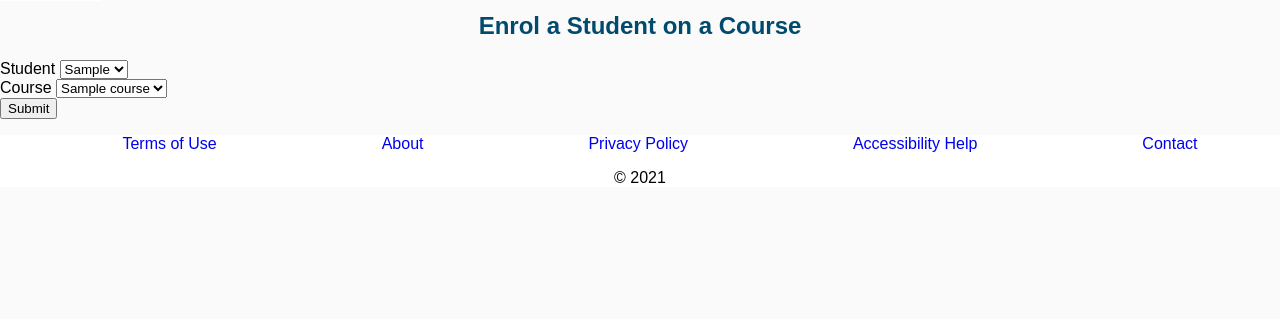
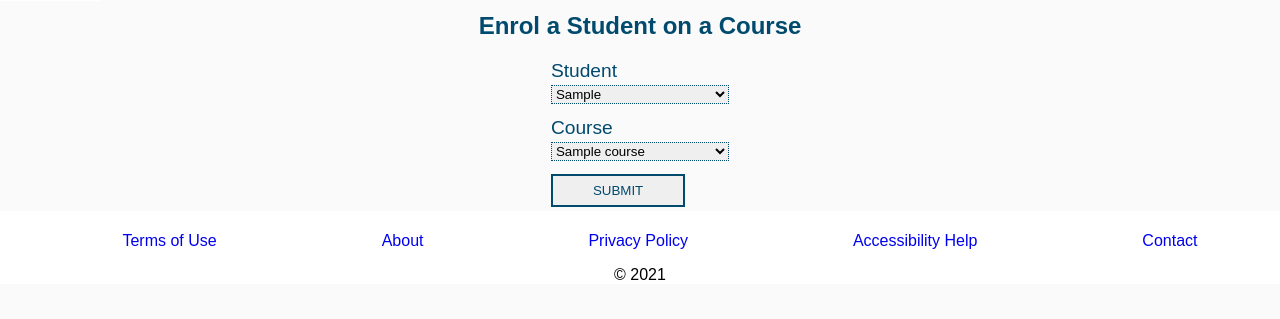
Before and after one commit to sarahclarke-skc/school_management_web_app, a Flask app: page /student_courses/new in a window 1280 px wide. Shown: the part 120-439 px from the top of the page. Run offline with Flask 2, Linux system fonts and the light colour scheme; a database or web service that is not in the repository returns one stand-in record (values such as "Sample title"); some libraries are stand-ins or nearby versions.

Commit message:
enrolment stying done

```diff
--- a/school_start_point/static/css/forms.css
+++ b/school_start_point/static/css/forms.css
@@ -27,12 +27,23 @@
     margin: 50px auto;
     display: block;
     padding: 9px;
-    border: 3px solid black;
+    border: 3px solid #004A6E;
     margin-bottom: 30px;
     border-radius: 3px;
     background: rgb(138, 175, 233);
+    border-radius: 5px;
 }
 
+.individual-student-display td {
+    padding-right: 10px;
+    padding-bottom: 10px;
+    color: #004A6E;
+}
+
+
+.individual-student-display td ul {
+    padding: 0
+}
 .all-students-display {
     max-width: 400px;
     margin: 50px auto;
@@ -53,15 +64,19 @@
 
 .all-courses-display{
     max-width: 400px;
-    margin: 50px auto;
-    display: block;
+    margin: 30px auto;
     padding: 9px;
-    border: 3px solid black;
+    border: 3px solid #004A6E;
     margin-bottom: 30px;
     border-radius: 3px;
     background: rgb(138, 175, 233);
-    text-align: center;
+    text-align: left;
     font-size: x-large;
+    color: #004A6E;
+}
+
+.all-courses-display td {
+    padding-right: 10px;
     color: #004A6E;
 }
 
@@ -81,3 +96,18 @@
 .enrolment ul {
     padding: 0
 }
+
+.add-student-to-course{
+  display: flex;
+  flex-direction: row;
+  justify-content: space-around;
+  font-size: larger;
+  color:#004A6E
+}
+
+.enrolment-form {
+        width: 100%;
+        margin-bottom: 1em;
+        border-color: #004A6E;
+        border-style: dotted;
+    }
--- a/school_start_point/static/css/style.css
+++ b/school_start_point/static/css/style.css
@@ -114,6 +114,7 @@ li {
     flex-direction: row;
     justify-content: space-around;
     width: 100%;
+    padding-top: 5px;
 }
 
 .links {
--- a/school_start_point/templates/courses/edit.html
+++ b/school_start_point/templates/courses/edit.html
@@ -21,7 +21,7 @@
         <label for="length_of_course">Length of Course</label>
         <input type="text" id="length_of_course" value="{{course.length_of_course}}">
         <br>
-        <input type="submit">
+        <input type="submit" class="action-button">
     </div>
 </form>
 
--- a/school_start_point/templates/courses/new.html
+++ b/school_start_point/templates/courses/new.html
@@ -34,7 +34,7 @@
             <input type="text" id="length_of_course" name="length_of_course">
         </li>
         <li>
-            <input type="submit">
+            <input type="submit" class="action-button">
         </li>
     </ul>
 </form>
--- a/school_start_point/templates/student_courses/edit.html
+++ b/school_start_point/templates/student_courses/edit.html
@@ -15,7 +15,7 @@
             <option value="Advanced">Fail</option>
         </select>
         <br>
-        <input type="submit">
+        <input type="submit" class="action-button">
     </div>
 </form>
 
--- a/school_start_point/templates/student_courses/new.html
+++ b/school_start_point/templates/student_courses/new.html
@@ -2,11 +2,11 @@
 {% block content %}
 
 <h2>Enrol a Student on a Course</h2>
-
+<div class="add-student-to-course">
     <form action="/student_courses" method='POST'>
         <div>
             <label for="student">Student</label>
-        <select name="student" id="student">
+            <select class="enrolment-form" name="student" id="student">
                 {% for student in students %}
                 <option value="{{ student.id }}">{{ student.first_name }}</option>
                 {% endfor %}
@@ -14,15 +14,15 @@
         </div>
         <div>
             <label for="course">Course</label>
-        <select name="course" id="course">
+            <select class="enrolment-form" name="course" id="course">
                 {% for course in courses %}
                 <option value="{{ course.id }}">{{ course.name }}</option>
                 {% endfor %}
             </select>
         </div>
-    <div>
-        <input type="submit">
+        <input type="submit" class="action-button">
+
+    </form>
 </div>
-</form>
 
 {% endblock %}
--- a/school_start_point/templates/students/edit.html
+++ b/school_start_point/templates/students/edit.html
@@ -33,7 +33,7 @@
         <label for="enrolled">Current student?</label>
         <input type="checkbox" name="enrolled" value="{{ student.enrolled }}" checked>
     </div>
-        <input type="submit">
+        <input type="submit" class="action-button">
     </div>
 </form>
 
--- a/school_start_point/templates/students/new.html
+++ b/school_start_point/templates/students/new.html
@@ -37,7 +37,7 @@
         <input type="checkbox" name="enrolled" value="True" checked>
     </li>
     <li>
-        <input type="submit">
+        <input type="submit" class="action-button">
     </li>
     </ul>
 </form>
```
Lines whose indentation alone changed are shown as unchanged.
